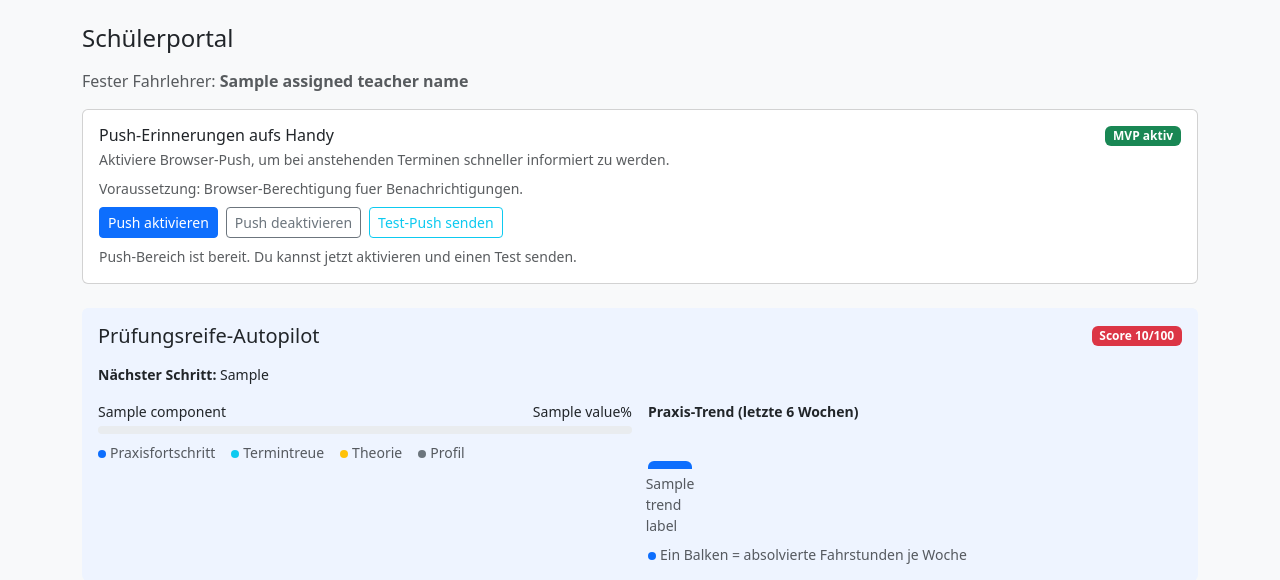
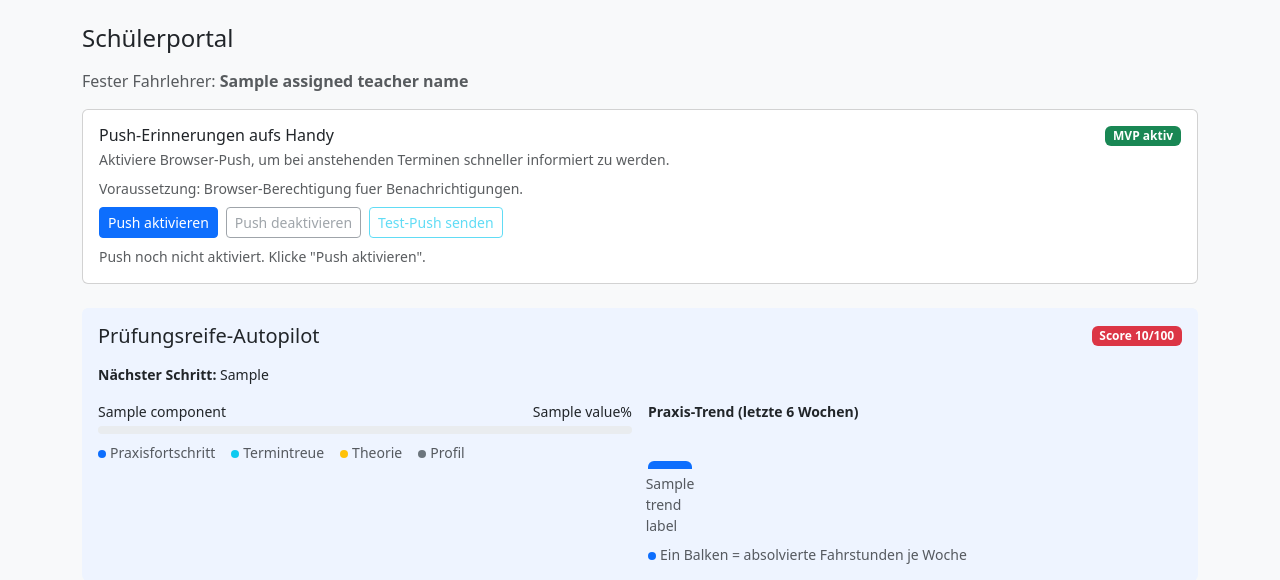
Before and after one commit to wd365de/FahrManager365, a Python web app: template app/templates/portal.html in a window 1280 px wide. Shown: the top 580 px of the page. Run offline with Jinja, Linux system fonts and the light colour scheme; the template is opened without the code that fills it: most values are stand-ins (such as "Sample title", 1, 10 or a date in 2020).

Commit message:
fix: push subscription state check on portal load
Buttons now reflect actual subscription state on page load.
Test-Push is disabled until an active subscription exists.

Co-Authored-By: Claude Sonnet 4.6 <noreply@anthropic.com>

```diff
--- a/app/templates/portal.html
+++ b/app/templates/portal.html
@@ -262,14 +262,8 @@
     (function () {
         function parseJson(id, fallbackValue) {
             var element = document.getElementById(id);
-            if (!element || !element.textContent) {
-                return fallbackValue;
-            }
-            try {
-                return JSON.parse(element.textContent);
-            } catch (_error) {
-                return fallbackValue;
-            }
+            if (!element || !element.textContent) { return fallbackValue; }
+            try { return JSON.parse(element.textContent); } catch (_e) { return fallbackValue; }
         }
 
         var pushMvpAvailable = parseJson('portal-push-mvp-available', false);
@@ -279,19 +273,24 @@
         var testBtn = document.getElementById('push-test-btn');
         var statusEl = document.getElementById('push-status');
 
-        if (!enableBtn || !disableBtn || !testBtn || !statusEl) {
-            return;
-        }
+        if (!enableBtn || !disableBtn || !testBtn || !statusEl) { return; }
 
         function setStatus(message, isError) {
             statusEl.textContent = message;
             statusEl.classList.toggle('text-danger', Boolean(isError));
             statusEl.classList.toggle('text-muted', !isError);
+            statusEl.classList.toggle('text-success', !isError && message.indexOf('aktiv') !== -1);
+        }
+
+        function updateButtons(isSubscribed) {
+            enableBtn.disabled = isSubscribed;
+            disableBtn.disabled = !isSubscribed;
+            testBtn.disabled = !isSubscribed;
         }
 
         function ensureFeatureEnabled() {
             if (!autoRemindersEnabled) {
-                throw new Error('Bitte zuerst in Einstellungen "Automatische Terminerinnerungen" aktivieren.');
+                throw new Error('Bitte zuerst in den Einstellungen "Automatische Terminerinnerungen" aktivieren.');
             }
             if (!pushMvpAvailable) {
                 throw new Error('Push ist serverseitig noch nicht konfiguriert (VAPID-Keys fehlen).');
@@ -303,130 +302,121 @@
             var base64 = (base64String + padding).replace(/-/g, '+').replace(/_/g, '/');
             var rawData = window.atob(base64);
             var outputArray = new Uint8Array(rawData.length);
-            for (var i = 0; i < rawData.length; i += 1) {
-                outputArray[i] = rawData.charCodeAt(i);
-            }
+            for (var i = 0; i < rawData.length; i += 1) { outputArray[i] = rawData.charCodeAt(i); }
             return outputArray;
         }
 
         async function getPushConfig() {
             var response = await fetch('/api/push/config', { credentials: 'same-origin' });
-            if (!response.ok) {
-                throw new Error('Push-Konfiguration konnte nicht geladen werden.');
-            }
+            if (!response.ok) { throw new Error('Push-Konfiguration konnte nicht geladen werden.'); }
             return response.json();
         }
 
-        async function ensureServiceWorker() {
+        async function getOrRegisterServiceWorker() {
             if (!('serviceWorker' in navigator)) {
-                throw new Error('Service Worker wird auf diesem Geraet nicht unterstuetzt.');
+                throw new Error('Service Worker wird auf diesem Gerät nicht unterstützt.');
             }
-            var registration = await navigator.serviceWorker.register('/sw.js');
-            return registration;
+            return navigator.serviceWorker.register('/sw.js');
+        }
+
+        async function getCurrentSubscription() {
+            if (!('serviceWorker' in navigator) || !('PushManager' in window)) { return null; }
+            var registration = await navigator.serviceWorker.getRegistration('/');
+            if (!registration) { return null; }
+            return registration.pushManager.getSubscription();
         }
 
         async function enablePush() {
             ensureFeatureEnabled();
             if (!('Notification' in window) || !('PushManager' in window)) {
-                throw new Error('Push wird von diesem Browser nicht unterstuetzt.');
+                throw new Error('Push wird von diesem Browser nicht unterstützt.');
             }
-
             var permission = await Notification.requestPermission();
             if (permission !== 'granted') {
                 throw new Error('Benachrichtigungsberechtigung wurde nicht erteilt.');
             }
-
             var config = await getPushConfig();
             if (!config.supported || !config.public_key) {
                 throw new Error('Push ist serverseitig noch nicht konfiguriert.');
             }
-
-            var registration = await ensureServiceWorker();
-            var existingSubscription = await registration.pushManager.getSubscription();
-            var subscription = existingSubscription;
+            var registration = await getOrRegisterServiceWorker();
+            var subscription = await registration.pushManager.getSubscription();
             if (!subscription) {
                 subscription = await registration.pushManager.subscribe({
                     userVisibleOnly: true,
                     applicationServerKey: urlBase64ToUint8Array(config.public_key),
                 });
             }
-
-            var subscribeResponse = await fetch('/api/push/subscribe', {
+            var res = await fetch('/api/push/subscribe', {
                 method: 'POST',
                 headers: { 'Content-Type': 'application/json' },
                 credentials: 'same-origin',
                 body: JSON.stringify(subscription),
             });
-            if (!subscribeResponse.ok) {
-                throw new Error('Subscription konnte nicht gespeichert werden.');
-            }
-
-            setStatus('Push ist jetzt aktiv. Teste die Benachrichtigung mit dem Button rechts.', false);
+            if (!res.ok) { throw new Error('Subscription konnte nicht gespeichert werden.'); }
+            updateButtons(true);
+            setStatus('Push ist jetzt aktiv. Teste die Benachrichtigung mit dem Button.', false);
         }
 
         async function disablePush() {
             var registration = await navigator.serviceWorker.getRegistration('/');
-            if (!registration) {
-                setStatus('Kein aktiver Push-Dienst gefunden.', false);
-                return;
-            }
+            if (!registration) { updateButtons(false); setStatus('Kein aktiver Push-Dienst gefunden.', false); return; }
             var subscription = await registration.pushManager.getSubscription();
-            if (!subscription) {
-                setStatus('Push war bereits deaktiviert.', false);
-                return;
-            }
-
-            var unsubscribeResponse = await fetch('/api/push/unsubscribe', {
+            if (!subscription) { updateButtons(false); setStatus('Push war bereits deaktiviert.', false); return; }
+            var res = await fetch('/api/push/unsubscribe', {
                 method: 'POST',
                 headers: { 'Content-Type': 'application/json' },
                 credentials: 'same-origin',
                 body: JSON.stringify({ endpoint: subscription.endpoint }),
             });
-            if (!unsubscribeResponse.ok) {
-                throw new Error('Abmeldung konnte nicht gespeichert werden.');
-            }
-
+            if (!res.ok) { throw new Error('Abmeldung konnte nicht gespeichert werden.'); }
             await subscription.unsubscribe();
+            updateButtons(false);
             setStatus('Push wurde deaktiviert.', false);
         }
 
         async function sendTestPush() {
             ensureFeatureEnabled();
-            var response = await fetch('/api/push/test', {
-                method: 'POST',
-                credentials: 'same-origin',
-            });
+            var response = await fetch('/api/push/test', { method: 'POST', credentials: 'same-origin' });
             var result = await response.json().catch(function () { return {}; });
-            if (!response.ok) {
-                throw new Error(result.detail || 'Test-Push konnte nicht gesendet werden.');
-            }
+            if (!response.ok) { throw new Error(result.detail || 'Test-Push konnte nicht gesendet werden.'); }
             setStatus('Test-Push gesendet (' + result.sent + '/' + result.total + ').', false);
         }
 
+        // Beim Laden: Subscription-Status prüfen und Buttons entsprechend setzen
+        updateButtons(false); // Standardzustand: nicht abonniert
         if (!autoRemindersEnabled) {
             setStatus('Hinweis: In den Einstellungen ist "Automatische Terminerinnerungen" aktuell deaktiviert.', true);
+            enableBtn.disabled = true;
+            testBtn.disabled = true;
         } else if (!pushMvpAvailable) {
             setStatus('Hinweis: Server-Konfiguration fehlt (VAPID_PUBLIC_KEY / VAPID_PRIVATE_KEY).', true);
+            enableBtn.disabled = true;
+            testBtn.disabled = true;
         } else {
-            setStatus('Push-Bereich ist bereit. Du kannst jetzt aktivieren und einen Test senden.', false);
+            setStatus('Lade Subscription-Status…', false);
+            getCurrentSubscription().then(function (subscription) {
+                if (subscription) {
+                    updateButtons(true);
+                    setStatus('Push ist aktiv. Du kannst einen Test senden oder Push deaktivieren.', false);
+                } else {
+                    updateButtons(false);
+                    setStatus('Push noch nicht aktiviert. Klicke "Push aktivieren".', false);
+                }
+            }).catch(function () {
+                updateButtons(false);
+                setStatus('Status konnte nicht ermittelt werden.', true);
+            });
         }
 
         enableBtn.addEventListener('click', function () {
-            enablePush().catch(function (error) {
-                setStatus(error.message || 'Push-Aktivierung fehlgeschlagen.', true);
-            });
+            enablePush().catch(function (error) { setStatus(error.message || 'Push-Aktivierung fehlgeschlagen.', true); });
         });
-
         disableBtn.addEventListener('click', function () {
-            disablePush().catch(function (error) {
-                setStatus(error.message || 'Push-Deaktivierung fehlgeschlagen.', true);
-            });
+            disablePush().catch(function (error) { setStatus(error.message || 'Push-Deaktivierung fehlgeschlagen.', true); });
         });
-
         testBtn.addEventListener('click', function () {
-            sendTestPush().catch(function (error) {
-                setStatus(error.message || 'Test-Push fehlgeschlagen.', true);
-            });
+            sendTestPush().catch(function (error) { setStatus(error.message || 'Test-Push fehlgeschlagen.', true); });
         });
     })();
 </script>
```
